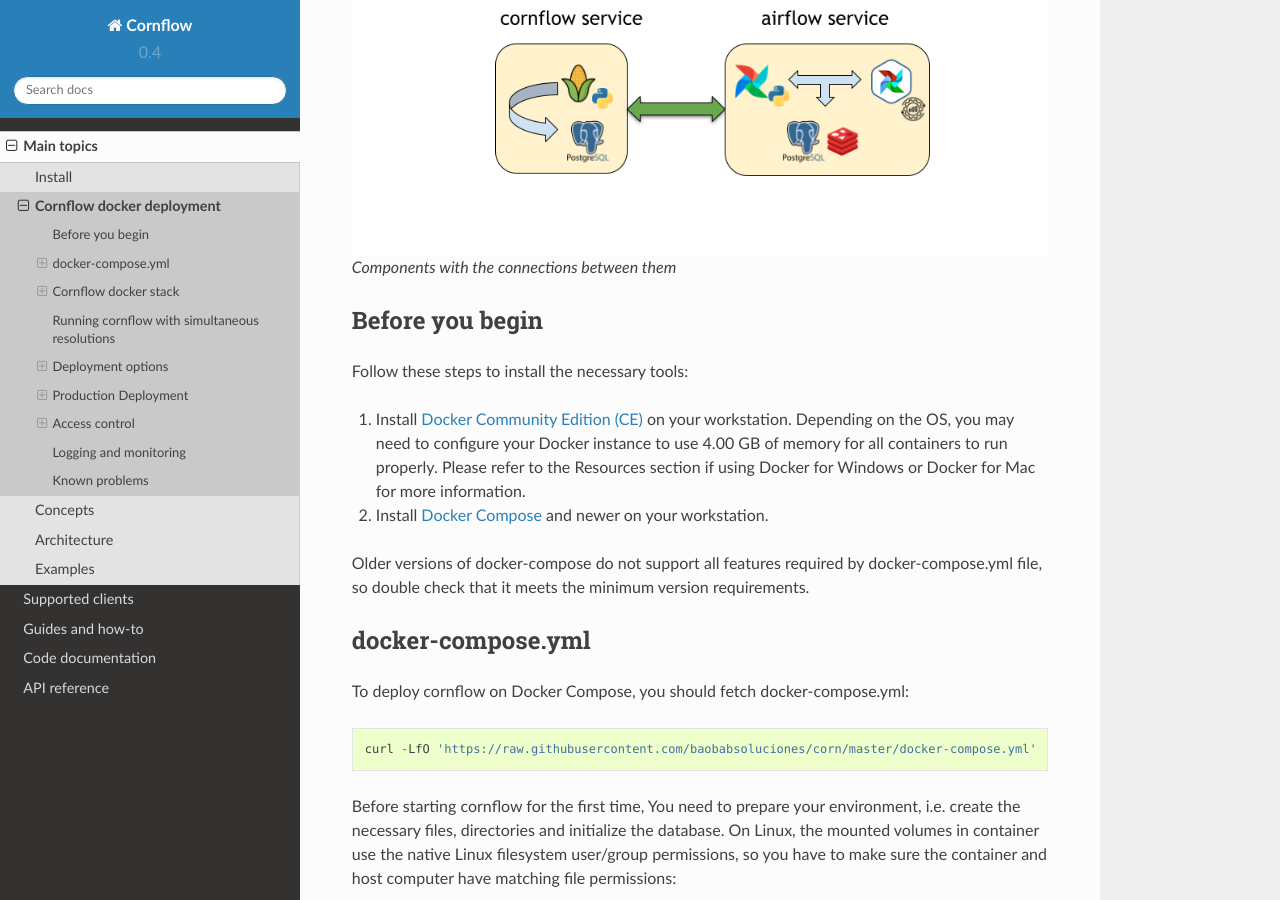
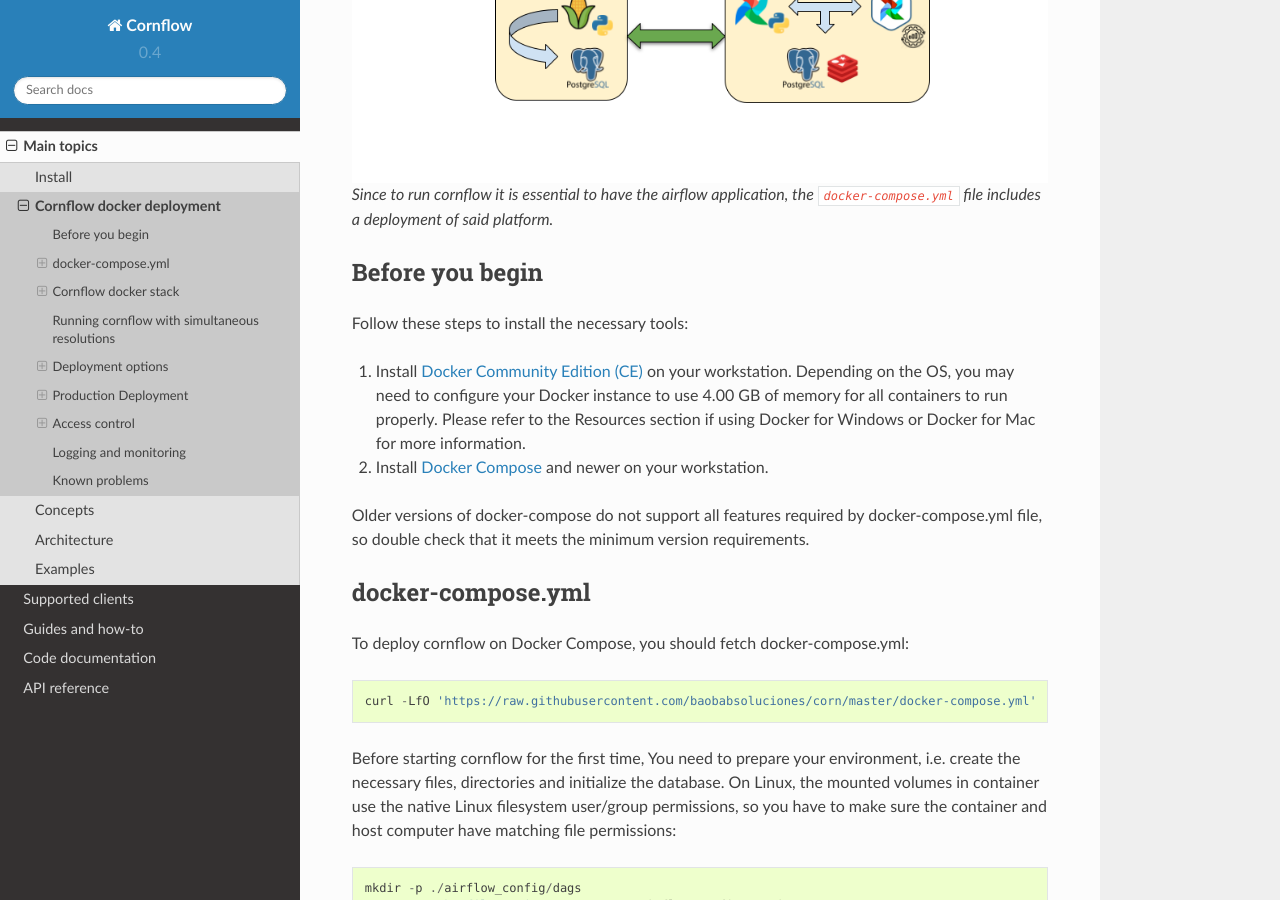
Before and after one commit to baobabsoluciones/cornflow, a Sphinx documentation site: the page built from docs/source/main/docker-stack.rst, in a window 1280 px wide and 900 px high, scrolled down 593 px. Built offline with Sphinx 7.4.7 and the Read the Docs theme 2.0.0, drawn with Linux system fonts in a browser that asks for light colours.

Commit message:
documentation foot text of cornflow docker stack image

```diff
--- a/docs/source/main/docker-stack.rst
+++ b/docs/source/main/docker-stack.rst
@@ -10,13 +10,11 @@
 #. postgresql server for cornflow and airflow internal database
 #. airflow webserver and scheduler server
 
-Since to run cornflow it is essential to have the airflow application, the ``docker-compose.yml`` file includes a deployment of said platform.
-
 .. _cornflow_docker_stack:
 
 .. figure:: ./../_static/cornflow_docker_stack.png
 
-   Components with the connections between them
+   Since to run cornflow it is essential to have the airflow application, the ``docker-compose.yml`` file includes a deployment of said platform.
 
 Before you begin
 --------------------
```
